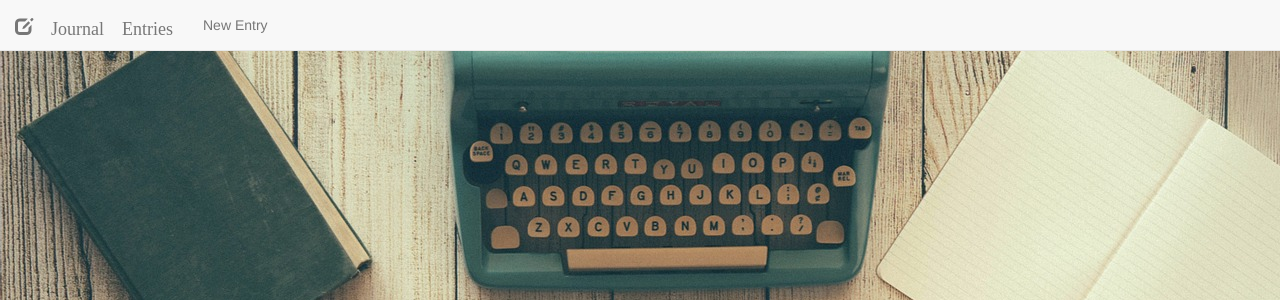
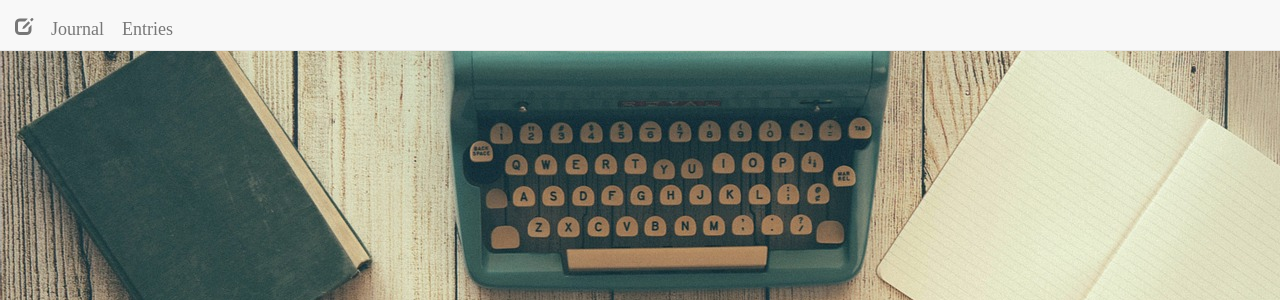
Before and after one commit to larryTheGeek/Journal-Entries-Project, a Flask app: page / in a window 1280 px wide; the page is wider, and only the part inside the window is pictured. Shown: the top 300 px of that part. Run offline with Flask 2, Linux system fonts and the light colour scheme; data that the repository does not hold is empty; some libraries are stand-ins or nearby versions.

Commit message:
removed add entry to navbar on homepage, now users who are logged in will see the logout and add entry button on the navbar in base.html

```diff
--- a/templates/base.html
+++ b/templates/base.html
@@ -18,11 +18,11 @@
   <ul class="nav navbar-nav">
     <li class="nav nav-item navbar-default navbar-fixed-top">
             {% if session.logged_in %}
+                <a class="nav-link" href="/new_entry">New Entry</a>
                 <a class="nav-link" href="{{ '/logout' }}">Log out</a>
             {% endif %}
     </li>
-    <li class="nav nav-item navbar-default navbar-fixed-top">
-            <a class="nav-link" href="/new_entry">New Entry</a>
+
     </li>
   </ul>
 </nav>
```
